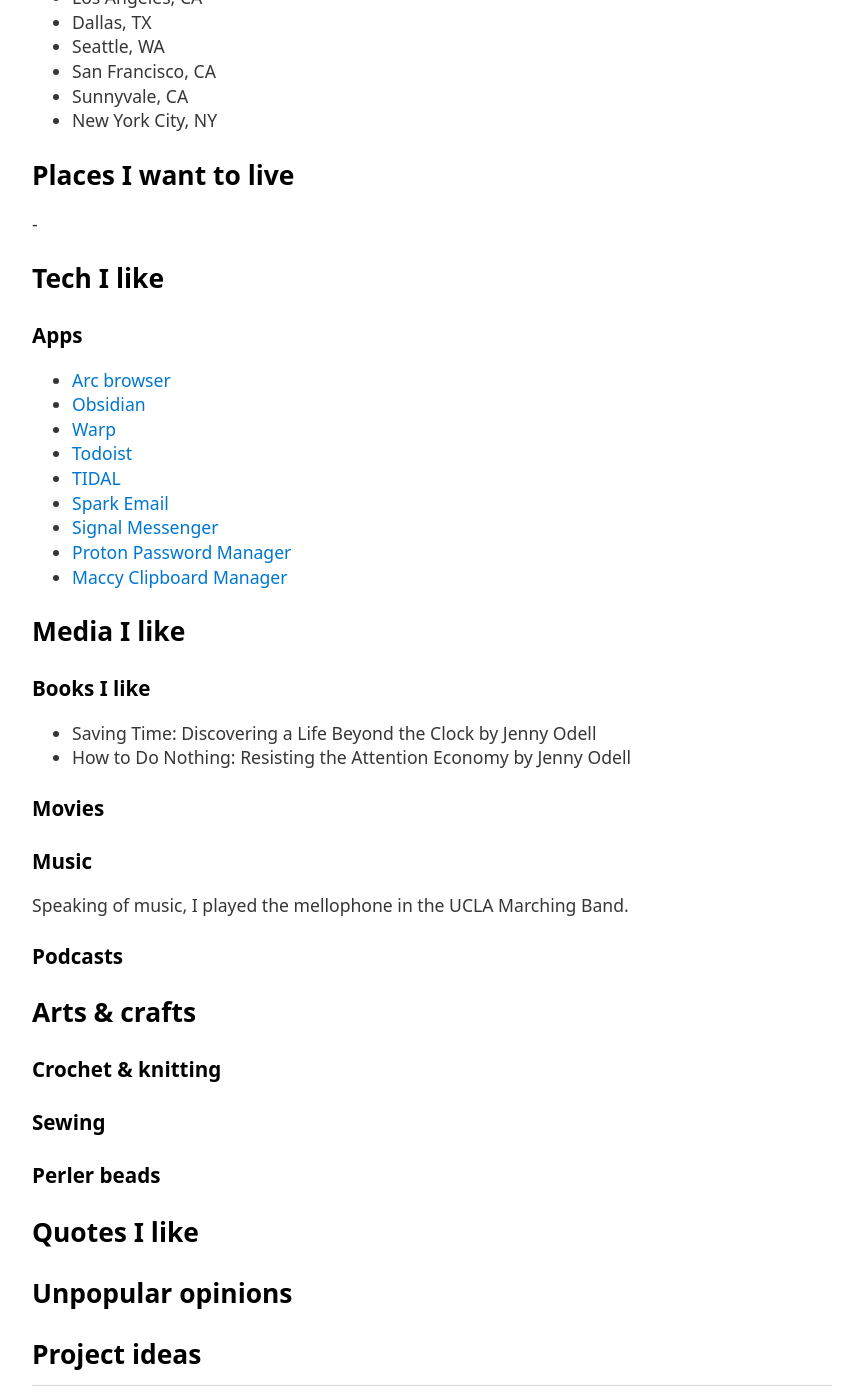
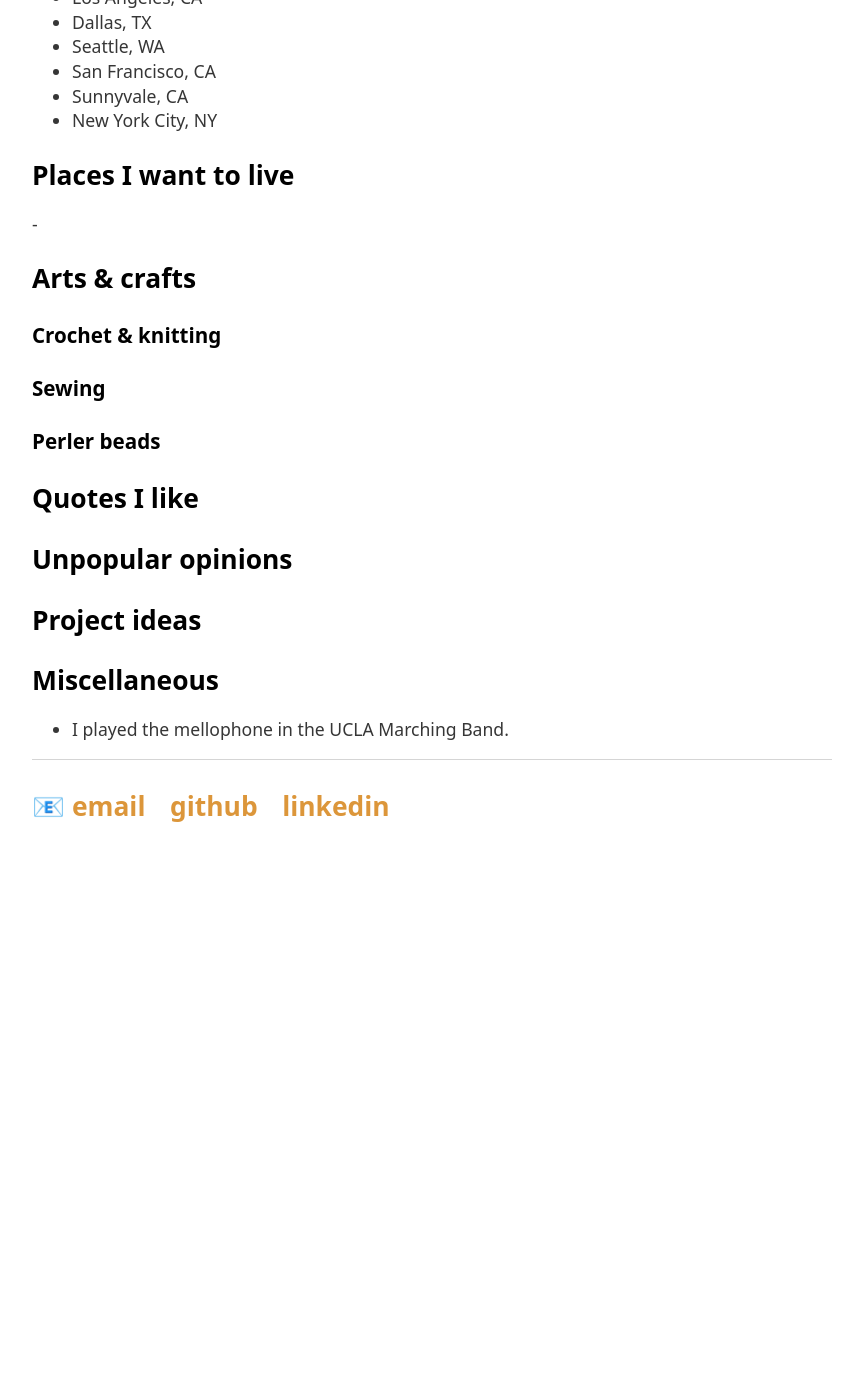
Before and after one commit to grkw/grkw.github.io, a Jekyll site: the page built from pages/personal.md, in a window 1280 px wide and 1400 px high, scrolled down 1602 px. Shown: the whole window, without its empty margins (208-1071 px from the left). Built offline with Jekyll 4.4.1, drawn with Linux system fonts in a browser that asks for light colours; after the commit the page ends 2487 px from its top, so only the background shows below that.

Commit message:
Separate recs into its own page

```diff
--- a/_layouts/default.html
+++ b/_layouts/default.html
@@ -11,6 +11,7 @@
 	        		<li><a href="/">Home</a></li>
 					<li><a href="/blog">Blog</a></li>
 		        	<li><a href="/personal">Personal</a></li>
+				    <li><a href="/recs">Recs</a></li>
 				    <li><a href="/site">Site</a></li>
 	    		</ul>
 			</nav>
--- a/pages/personal.md
+++ b/pages/personal.md
@@ -50,31 +50,6 @@
 ## Places I want to live
 -
 
-## Tech I like
-
-### Apps
-- [Arc browser](https://arc.net/)
-- [Obsidian](https://obsidian.md/)
-- [Warp](https://warp.dev/)
-- [Todoist](https://todoist.com/)
-- [TIDAL](https://tidal.com/)
-- [Spark Email](https://sparkmailapp.com/)
-- [Signal Messenger](https://signal.org/)
-- [Proton Password Manager](https://protonmail.com/password-manager)
-- [Maccy Clipboard Manager](https://maccy.app/)
-
-## Media I like
-
-### Books I like
-- Saving Time: Discovering a Life Beyond the Clock by Jenny Odell
-- How to Do Nothing: Resisting the Attention Economy by Jenny Odell
-
-### Movies
-
-### Music
-Speaking of music, I played the mellophone in the UCLA Marching Band.
-### Podcasts
-
 ## Arts & crafts
 
 ### Crochet & knitting
@@ -88,3 +63,6 @@
 ## Unpopular opinions
 
 ## Project ideas
+
+## Miscellaneous
+- I played the mellophone in the UCLA Marching Band.
--- a/pages/site.html
+++ b/pages/site.html
@@ -7,8 +7,10 @@
 <h1>About this site</h1>
 
 <h2>The making of</h2>
-<p>I followed this wonderful guide <a href="https://jmcglone.com/guides/github-pages/">Creating and Hosting a Personal Site on GitHub</a> </p>
+<p>I followed this excellent guide <a href="https://jmcglone.com/guides/github-pages/">Creating and Hosting a Personal Site on GitHub</a> as a starting point for this site. The most significant difference is that I imported a classless CSS framework called <a href="https://github.com/kognise/water.css">Water.css</a>.</p>
 <p>Creating this site was one of my first projects at the <a href="https://www.recurse.com/">Recurse Center</a>.</p>
+<p>I got the orange color (#dc963a) from <a href="https://robosuite.ai/docs/overview.html">robosuite</a>.</p>
+<br>
 
 <h2>Badges<h2>
 <a href="https://nonbot.org/pledged/view/9d7d1b44-cc83-4463-84c1-7a9d4834881f" target="_blank">
```
Also changed, not shown: pages/recs.md (added, +30 -0 lines).
